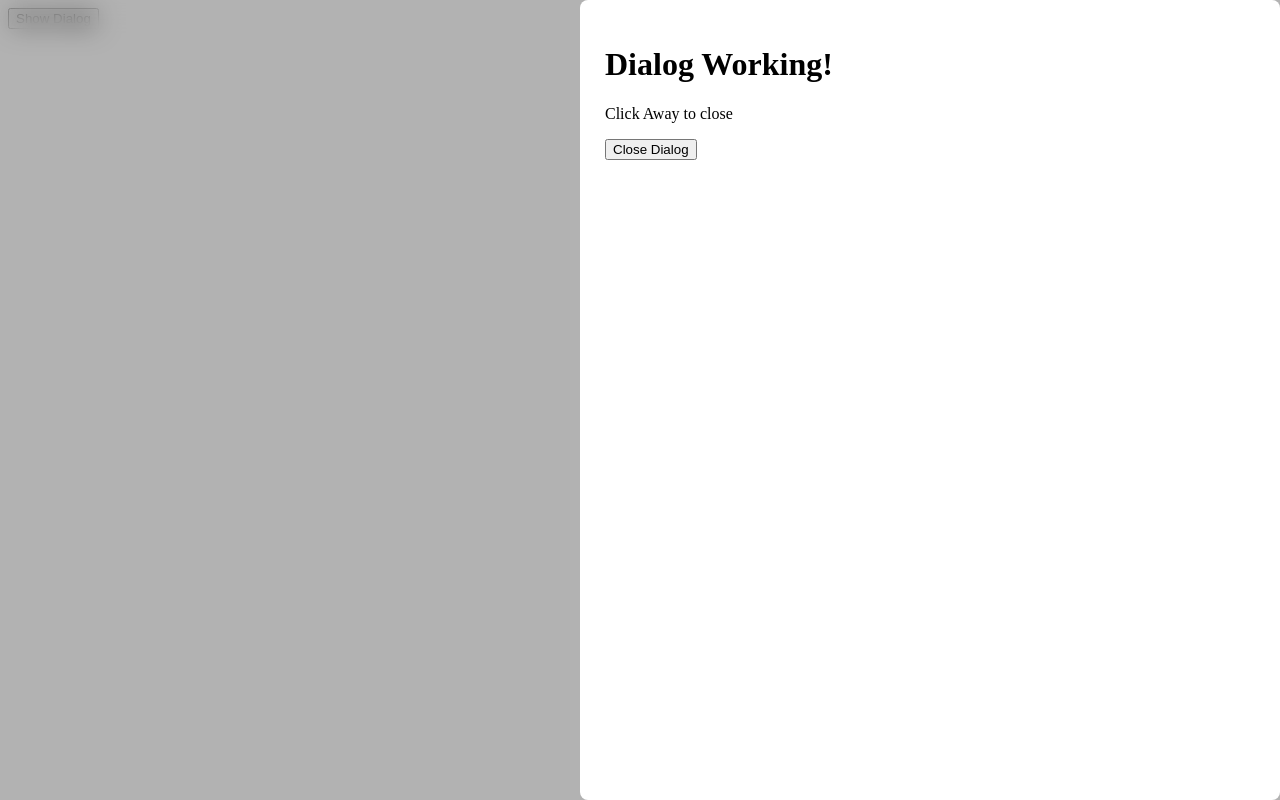
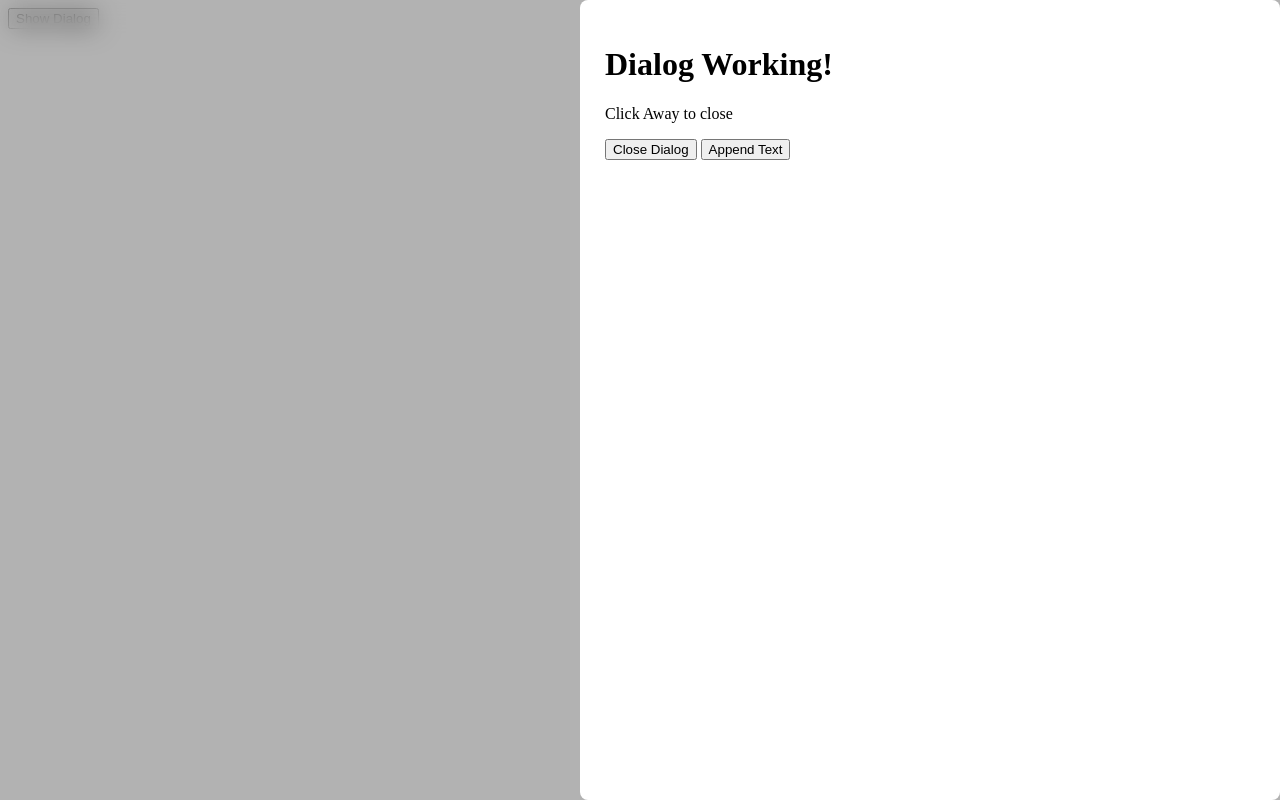
Before and after one commit to s-packages/alpinjs-dialog, a website built with Vite: page testing/index.html in a window 1280 px wide. Built offline with nearby package versions, Linux system fonts and the light colour scheme.

Commit message:
bug: fixed overide original dialog DOM

```diff
--- a/index.js
+++ b/index.js
@@ -24,7 +24,8 @@ export default function (Alpine) {
         if (!dialog) {
           dialog = dialogs[expression] = {
             show: false,
-            el: main,
+            mainElement: main,
+            el: main.cloneNode(true),
             data: null,
             config: {
               width: "80vw",
@@ -122,6 +123,7 @@ function onDialogClose(dialog, data) {
   animate().leave(dialog.el, () => {
     dialog.show = false;
     dialog.el.remove();
+    dialog.el = dialog.mainElement.cloneNode(true);
     dialog.afterClose(data);
     dialog.el.dispatchEvent(EVENT.onClose(dialog));
   });
--- a/package.json
+++ b/package.json
@@ -1,6 +1,6 @@
 {
   "name": "alpinjs-dialog",
-  "version": "1.0.46",
+  "version": "1.0.47",
   "description": "dialog for AlpineJS",
   "main": "dist/index.js",
   "style": "*.css",
--- a/testing/index.html
+++ b/testing/index.html
@@ -16,6 +16,7 @@
           <h1>Dialog Working!</h1>
           <p>Click Away to close</p>
           <button @click="close">Close Dialog</button>
+          <button @click="appendText">Append Text</button>
         </div>
         <script>
           Alpine.data("dialog", () => ({
@@ -29,6 +30,11 @@
               );
               console.log("dialog init", this.$dialog("dialogName").data());
             },
+            appendText() {
+              const child = document.createElement("p");
+              child.innerText = "Hello World";
+              this.$root.appendChild(child)
+            },
             close() {
               this.$dialog("dialogName").close(true);
             },
```
Also changed, not shown: dist/index.js.
